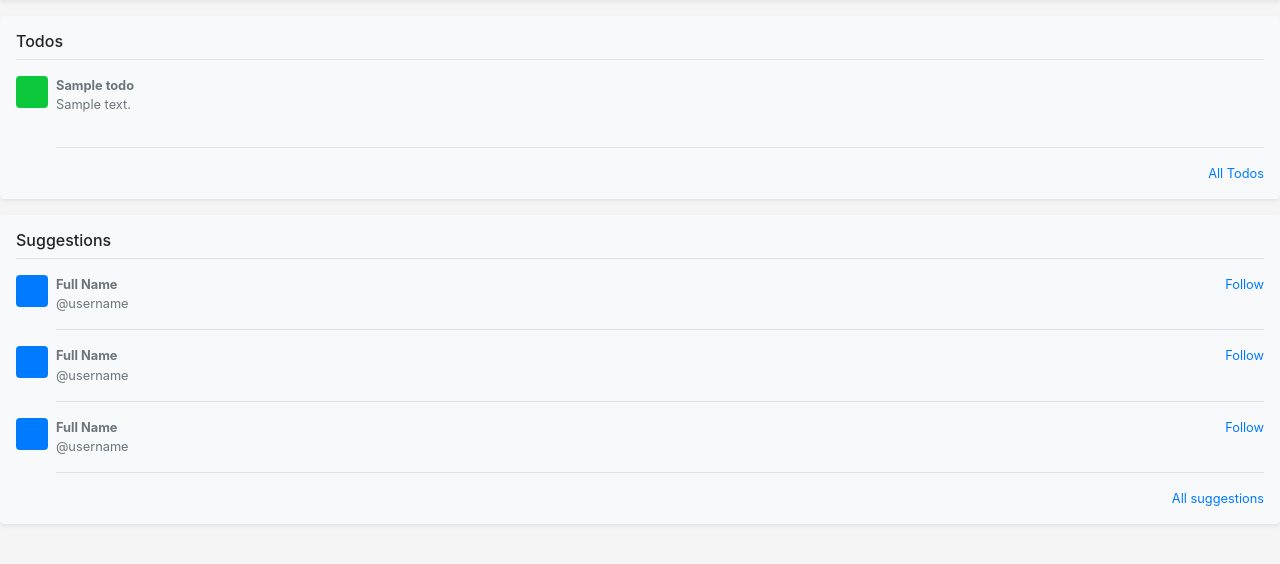
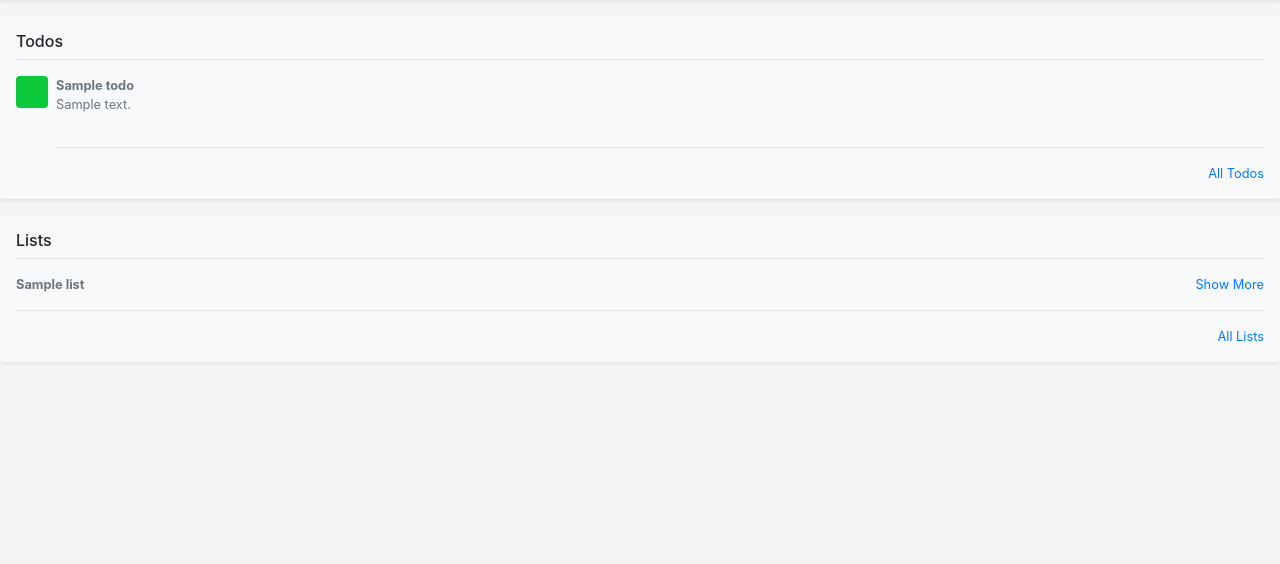
Before and after one commit to LiranCaduri/ReminderApp, a Flask app: page /home in a window 1280 px wide. Shown: the part 56-620 px from the top of the page. Run offline with Flask 2, Linux system fonts and the light colour scheme; the visitor is signed in with stand-in values (Sample User, id 1); tables that the repository leaves empty hold one stand-in row (values such as "Sample post").

Commit message:
feat: list item del

```diff
--- a/app.py
+++ b/app.py
@@ -43,7 +43,8 @@ def home():
     if 'user_id' in session.keys():
         user = User.query.filter_by(id=session['user_id']).first()
         user_todos_top_5 = user.todos[0:5]
-        return render_template('home.html', user=user, todos=user_todos_top_5)
+        user_lists_top_5 = user.lists[0:5]
+        return render_template('home.html', user=user, todos=user_todos_top_5, lists=user_lists_top_5)
     else:
         return '401'
 
@@ -115,7 +116,6 @@ def check(item):
 
 @app.route('/edit/<item>', methods=['POST'])
 def update(item):
-    # mark - make it work
     if request.method == 'POST':
         todo = Todos.query.filter_by(id=item).first()
         todo.title = request.form['title']
@@ -155,12 +155,13 @@ def list_view(items_list):
             new_item = ListItem(owner_id=il.id, name=request.form['list_item'])
             db.session.add(new_item)
             db.session.commit()
+        session['current_list'] = il.id
 
         return render_template('list_view.html', list=il)
     else:
         return '401'
 
-@app.route('/handle-list/<item><func>')
+@app.route('/handle-list/<item>/<func>')
 def handle_crud_list(item, func):
     actions = {
         'full-del': list_delete,
@@ -174,23 +175,23 @@ def handle_crud_list(item, func):
         if func in actions.keys():
             resp = actions[func](item, func)
 
-    page_direct = 'list_view' if func == 'item-del' or func == 'edit_item' else 'lists'
+    page_direct = url_for('list_view', items_list=session['current_list']) if func == 'item-del' or func == 'edit_item' else url_for('lists')
 
     if resp:
-        return redirect(url_for(page_direct))
+        return redirect(page_direct)
     elif not resp:
         flash("Could'nt deploy the action")
-        return redirect(url_for(page_direct))
+        return redirect(page_direct)
     else:
         flash('Oops, something went wrong..')
-        return redirect(url_for(page_direct))
+        return redirect(url_for('logout'))
 
 
 def list_delete(item, func):
     if func == 'full-del':
         list_items = ListItem.query.filter_by(owner_id=item).all()
         for list_item in list_items:
-            list_item.delete()
+            db.session.delete(list_item)
 
         user = User.query.filter_by(id=session['user_id']).first()
         for list in user.lists:
@@ -200,29 +201,51 @@ def list_delete(item, func):
 
         list = List.query.filter_by(id=item).delete()
         db.session.commit()
+        return True
 
+    elif func == 'item-del':
+        list_id = session['current_list']
+        list = List.query.filter_by(id=list_id).first()
+        for li in list.items:
+            if li.id == int(item):
+                list.items.remove(li)
+                break
+
+        ListItem.query.filter_by(id=item).delete()
+        db.session.commit()
         return True
-    elif func == 'item-del':
-        pass
     else:
         return False
 
 
-
+# @app.route('/item-update/edit-item', methods=['POST'])
 def list_update(item, func):
-    if func == 'edit-item':
-        pass
-    elif func == 'edit-title':
-        pass
+    if 'user_id' in session.keys():
+        if func == 'edit-item':
+            if request.method == 'POST':
+                li = ListItem.query.filter_by(id=item).first()
+                li.name = request.form['list_item']
+                db.session.commit()
+                session.pop('item_name', None)
+                session.pop('item-editmode', None)
+                session.pop('item-editmode', None)
+                return redirect(url_for('list_view'))
+            else:
+                li = ListItem.query.filter_by(id=item).first()
+                session['item_name'] = li.name
+                session['item-editmode'] = True
+                session['item-id'] = li.id
+            return True
+        elif func == 'edit-title':
+            pass
     else:
         return False
-
-    return True
 
 
 @app.route('/logout')
 def logout():
     session.pop('user_id', None)
+    session.pop('current_list', None)
     flash('You were logged out')
     return redirect(url_for('index', reg=False))
 
--- a/templates/home.html
+++ b/templates/home.html
@@ -35,54 +35,21 @@
     </div>
 
     <div class="my-3 p-3 rounded bg-light shadow-sm">
-        <h6 class="border-bottom border-gray pb-2 mb-0">Suggestions</h6>
+        <h6 class="border-bottom border-gray pb-2 mb-0">Lists</h6>
+
+        {% for list in lists %}
         <div class="media text-muted pt-3">
-            <svg class="bd-placeholder-img mr-2 rounded" width="32" height="32" xmlns="http://www.w3.org/2000/svg"
-                preserveAspectRatio="xMidYMid slice" focusable="false" role="img" aria-label="Placeholder: 32x32">
-                <title>Placeholder</title>
-                <rect width="100%" height="100%" fill="#007bff" /><text x="50%" y="50%" fill="#007bff"
-                    dy=".3em">32x32</text>
-            </svg>
             <div class="media-body pb-3 mb-0 small lh-125 border-bottom border-gray">
                 <div class="d-flex justify-content-between align-items-center w-100">
-                    <strong class="text-gray-dark">Full Name</strong>
-                    <a href="#">Follow</a>
+                    <strong class="text-gray-dark">{{list.title}}</strong>
+                    <a href={{url_for('list_view', items_list=list.id)}}>Show More</a>
                 </div>
-                <span class="d-block">@username</span>
             </div>
         </div>
-        <div class="media text-muted pt-3">
-            <svg class="bd-placeholder-img mr-2 rounded" width="32" height="32" xmlns="http://www.w3.org/2000/svg"
-                preserveAspectRatio="xMidYMid slice" focusable="false" role="img" aria-label="Placeholder: 32x32">
-                <title>Placeholder</title>
-                <rect width="100%" height="100%" fill="#007bff" /><text x="50%" y="50%" fill="#007bff"
-                    dy=".3em">32x32</text>
-            </svg>
-            <div class="media-body pb-3 mb-0 small lh-125 border-bottom border-gray">
-                <div class="d-flex justify-content-between align-items-center w-100">
-                    <strong class="text-gray-dark">Full Name</strong>
-                    <a href="#">Follow</a>
-                </div>
-                <span class="d-block">@username</span>
-            </div>
-        </div>
-        <div class="media text-muted pt-3">
-            <svg class="bd-placeholder-img mr-2 rounded" width="32" height="32" xmlns="http://www.w3.org/2000/svg"
-                preserveAspectRatio="xMidYMid slice" focusable="false" role="img" aria-label="Placeholder: 32x32">
-                <title>Placeholder</title>
-                <rect width="100%" height="100%" fill="#007bff" /><text x="50%" y="50%" fill="#007bff"
-                    dy=".3em">32x32</text>
-            </svg>
-            <div class="media-body pb-3 mb-0 small lh-125 border-bottom border-gray">
-                <div class="d-flex justify-content-between align-items-center w-100">
-                    <strong class="text-gray-dark">Full Name</strong>
-                    <a href="#">Follow</a>
-                </div>
-                <span class="d-block">@username</span>
-            </div>
-        </div>
+        {% endfor %}
+
         <small class="d-block text-right mt-3">
-            <a href="#">All suggestions</a>
+            <a href={{url_for('lists')}}>All Lists</a>
         </small>
     </div>
 </main>
```
Also changed, not shown: templates/list_view.html (+4 -4 lines).
